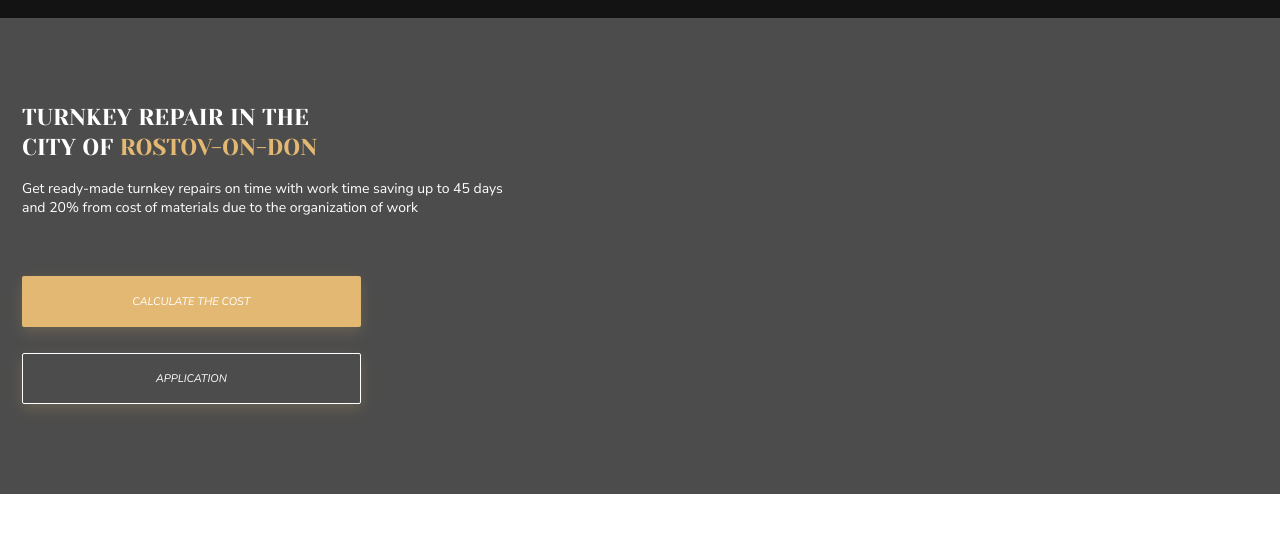
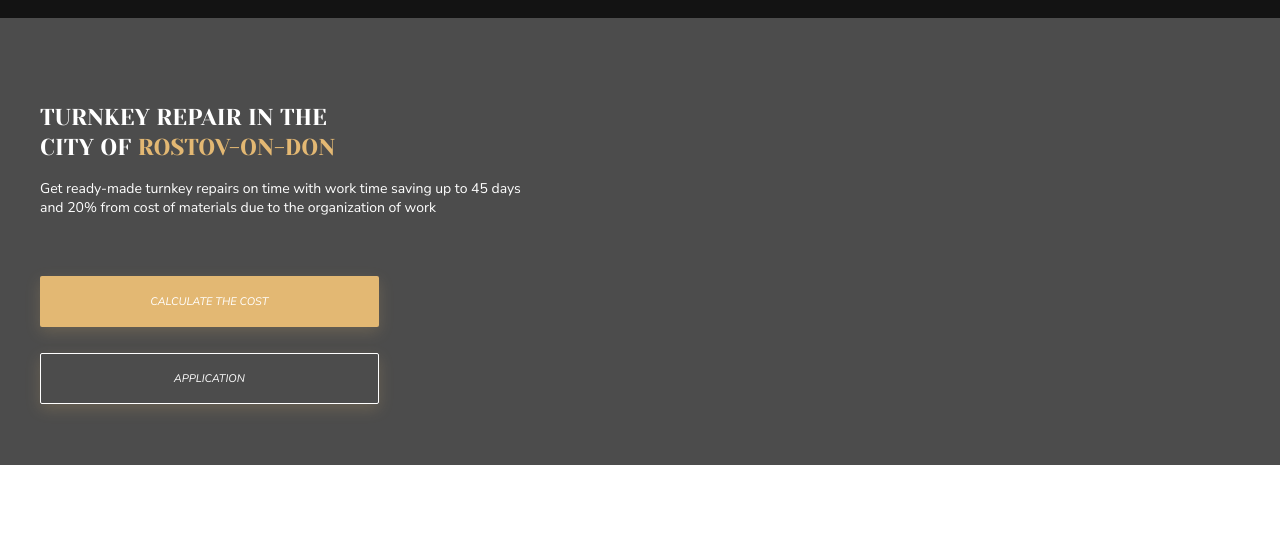
Before and after one commit to meowvoto/landing-page-layout, a plain HTML site: page index.html in a window 1280 px wide. Shown: the part 39-572 px from the top of the page. Drawn offline with Linux system fonts and the light colour scheme.

Commit message:
step2: preparation. fixed first section's background properties

```diff
--- a/index.html
+++ b/index.html
@@ -30,11 +30,13 @@
             <section class="section-1">
                     <div class="shading">
                         <div class="container">
-                            <h1 class="heading">Turnkey Repair in the <br/> city of <span class="beige">Rostov-on-Don</span></h1>
-                            <p class="text">Get ready-made turnkey repairs on time with work time saving up to 45 days and 20% from cost of materials due to the organization of work</p>
-                            <button class="button section-1_button">CALCULATE THE COST</button>
-                            <button class="button section-1_button application_button desktop_button">SUBMIT YOUR APPLICATION</button>
-                            <button class="button section-1_button application_button mobile_button">APPLICATION</button>
+                            <div class="section-1_content">
+                                <h1 class="heading">Turnkey Repair in the <br/> city of <span class="beige">Rostov-on-Don</span></h1>
+                                <p class="text">Get ready-made turnkey repairs on time with work time saving up to 45 days and 20% from cost of materials due to the organization of work</p>
+                                <button class="button section-1_button">CALCULATE THE COST</button>
+                                <button class="button section-1_button application_button desktop_button">SUBMIT YOUR APPLICATION</button>
+                                <button class="button section-1_button application_button mobile_button">APPLICATION</button>
+                            </div>
                         </div>
                     </div>
                 </section>
--- a/styles/styles.css
+++ b/styles/styles.css
@@ -89,18 +89,22 @@ body * {
 
 .section-1{
     background-image: url(../images/image4.3.jpg);
-    height: 707px;
+    /* height: 707px; */
     background-size: cover;
     background-position: center center;
 }
 
 .shading {
-    height: 707px;
+    /* height: 707px; */
     background-color: rgba(0,0,0,0.7);
 }
 
+.section-1_content {
+    padding-top: 194px;
+    padding-bottom: 208px;
+}
+
 .heading {
-    padding-top: 194px;
     max-width: 676px;
     font-family: Yeseva One;
     font-style: normal;
@@ -157,16 +161,11 @@ body * {
         text-decoration: none;
     }
 
-    .section-1, .shading {
-        height: 476px;
-    }
-
     .section-1_content {
-        padding: 0px 18px;
+        padding: 85px 18px 61px;
     }
 
     .heading {
-        padding-top: 85px;
         font-size: 23px;
         line-height: 132.83%;
     }
```
